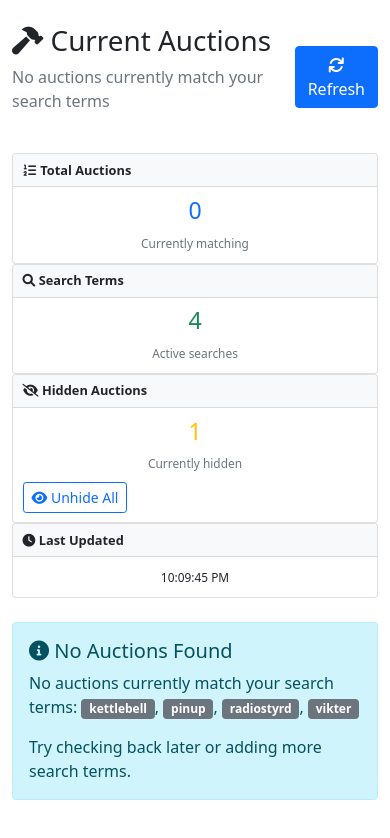
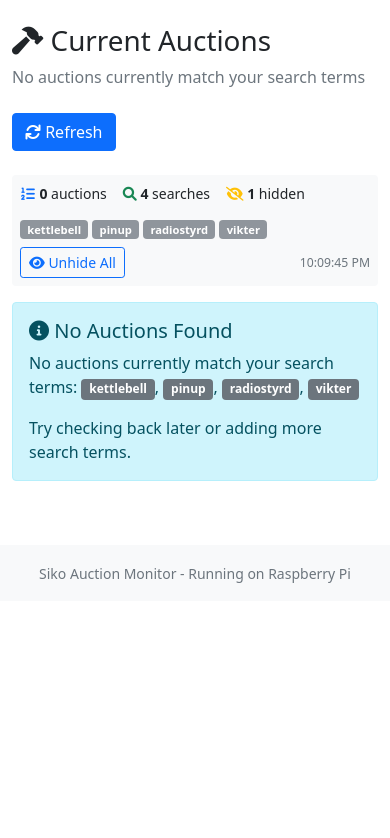
Before and after one commit to Starsonarms/siko-auction-monitor, a Flask app: page /auctions in a window 390 px wide. Shown: the part 56-894 px from the top of the page. After the commit the page ends 639 px from the top, so only its background shows below. Run offline with Flask 3, Linux system fonts and the light colour scheme; data that the repository does not hold is empty.

Commit message:
Create compact statistics bar with search terms for mobile optimization
UI Improvements:
- Replaced 4 bulky statistics cards with single compact horizontal bar
- Reduced statistics section height by ~70% for better mobile experience
- Added search terms as small badges directly in the statistics bar

Statistics bar now displays:
- Auction count, search count, hidden count with colored icons
- Active search terms as compact badges (0.7rem font size)
- Unhide All button (when needed) and last updated time
- All in one space-efficient, mobile-responsive line

Mobile optimizations:
- Responsive layout that stacks vertically on mobile
- Flexible wrapping for search term badges
- Touch-friendly spacing and proper gap handling
- Maintains full functionality while using minimal screen space

README updates:
- Updated to reflect compact statistics bar with search terms
- Added mobile optimization mentions
- Updated auctions page description

Result: Much cleaner interface with 70% less space used for statistics,
better mobile experience, and all essential info still visible at a glance.

```diff
--- a/templates/auctions.html
+++ b/templates/auctions.html
@@ -25,53 +25,27 @@
     </div>
 </div>
 
-<!-- Statistics Cards -->
-<div class="row mb-4">
-    <div class="col-md-3">
-        <div class="card">
-            <div class="card-header">
-                <i class="fas fa-list-ol"></i> Total Auctions
+<!-- Compact Statistics Bar -->
+<div class="row mb-3">
+    <div class="col-12">
+        <div class="d-flex justify-content-between align-items-center p-2 bg-light rounded small">
+            <div class="d-flex align-items-center gap-3 flex-wrap">
+                <span><i class="fas fa-list-ol text-primary"></i> <strong>{{ stats.total_auctions }}</strong> auctions</span>
+                <span><i class="fas fa-search text-success"></i> <strong>{{ stats.search_words_tested|length }}</strong> searches</span>
+                <span><i class="fas fa-eye-slash text-warning"></i> <strong id="hidden-count">0</strong> hidden</span>
+                {% if stats.search_words_tested %}
+                    <div class="d-flex align-items-center gap-1 flex-wrap">
+                        {% for word in stats.search_words_tested %}
+                            <span class="badge bg-secondary bg-opacity-75" style="font-size: 0.7rem;">{{ word }}</span>
+                        {% endfor %}
+                    </div>
+                {% endif %}
             </div>
-            <div class="card-body text-center">
-                <h3 class="text-primary">{{ stats.total_auctions }}</h3>
-                <small class="text-muted">Currently matching</small>
-            </div>
-        </div>
-    </div>
-    <div class="col-md-3">
-        <div class="card">
-            <div class="card-header">
-                <i class="fas fa-search"></i> Search Terms
-            </div>
-            <div class="card-body text-center">
-                <h3 class="text-success">{{ stats.search_words_tested|length }}</h3>
-                <small class="text-muted">Active searches</small>
-            </div>
-        </div>
-    </div>
-    <div class="col-md-3">
-        <div class="card">
-            <div class="card-header">
-                <i class="fas fa-eye-slash"></i> Hidden Auctions
-            </div>
-            <div class="card-body text-center">
-                <h3 class="text-warning" id="hidden-count">0</h3>
-                <small class="text-muted">Currently hidden</small>
-                <div class="mt-2">
-                    <button class="btn btn-sm btn-outline-primary" id="unhide-all-btn" onclick="unhideAllAuctions()" style="display: none;">
-                        <i class="fas fa-eye"></i> Unhide All
-                    </button>
-                </div>
-            </div>
-        </div>
-    </div>
-    <div class="col-md-3">
-        <div class="card">
-            <div class="card-header">
-                <i class="fas fa-clock"></i> Last Updated
-            </div>
-            <div class="card-body text-center">
-                <span id="last-updated" class="small">Just now</span>
+            <div class="d-flex align-items-center gap-2">
+                <button class="btn btn-sm btn-outline-primary" id="unhide-all-btn" onclick="unhideAllAuctions()" style="display: none;">
+                    <i class="fas fa-eye"></i> Unhide All
+                </button>
+                <small class="text-muted" id="last-updated">Just now</small>
             </div>
         </div>
     </div>
@@ -324,6 +298,21 @@
     width: 100%; /* Ensure cards fill their column */
 }
 
+/* Compact statistics bar */
+@media (max-width: 768px) {
+    .d-flex.justify-content-between {
+        flex-direction: column;
+        gap: 0.5rem;
+        align-items: flex-start !important;
+    }
+
+    .d-flex.align-items-center.gap-2 {
+        align-self: flex-end;
+        width: 100%;
+        justify-content: space-between;
+    }
+}
+
 /* Simple grid fix */
 
 .card-title {
```
Also changed, not shown: README.md, 1 other file.
